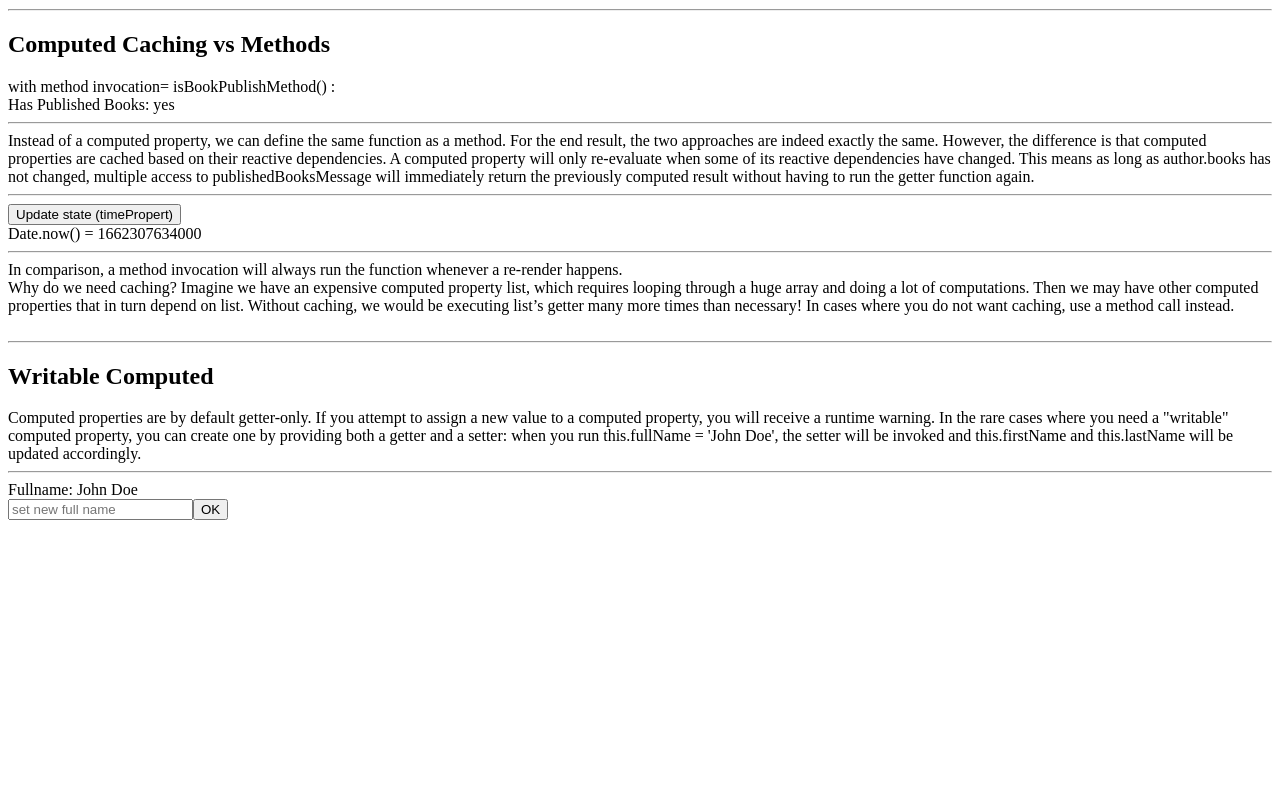
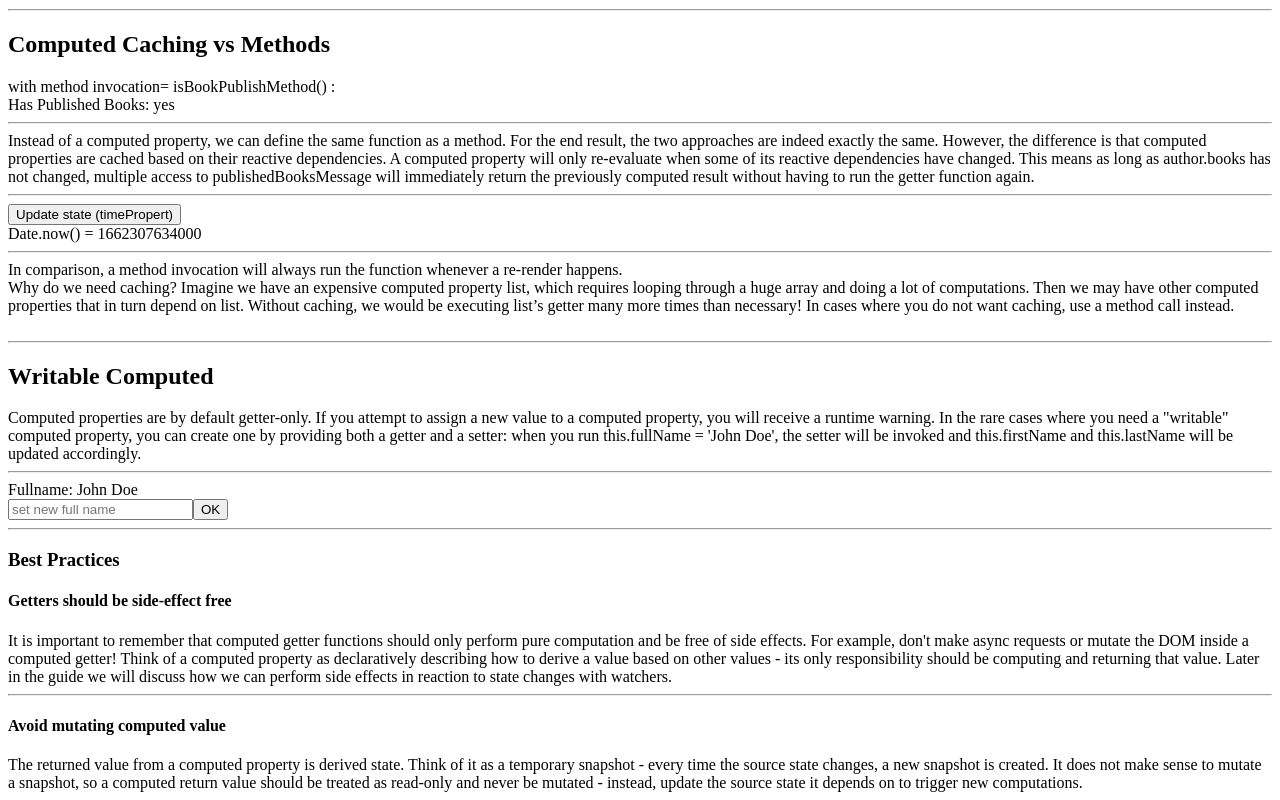
Before and after one commit to mehmethakan0220/vue, a Vue app in the folder 1-intro/2-reactivity/: page / in a window 1280 px wide. Shown: the part 411-1211 px from the top of the page. Before the commit the page ends 939 px from the top, so only its background shows below. Built offline with nearby package versions, Linux system fonts and the light colour scheme.

Commit message:
Best Practices

```diff
--- a/1-intro/2-reactivity/src/App.vue
+++ b/1-intro/2-reactivity/src/App.vue
@@ -48,6 +48,14 @@
   <hr>
   <div>Fullname: {{fullName}}</div>
   <input placeholder="set new full name" v-model="fnameLname" type="text"><button @click="setFullName">OK</button>
+  <br><hr>
+  <h3>Best Practices</h3>
+  <h4>Getters should be side-effect free</h4>
+  <div>
+    It is important to remember that computed getter functions should only perform pure computation and be free of side effects. For example, don't make async requests or mutate the DOM inside a computed getter! Think of a computed property as declaratively describing how to derive a value based on other values - its only responsibility should be computing and returning that value. Later in the guide we will discuss how we can perform side effects in reaction to state changes with watchers.
+  </div><hr>
+  <h4>Avoid mutating computed value</h4>
+  <div>The returned value from a computed property is derived state. Think of it as a temporary snapshot - every time the source state changes, a new snapshot is created. It does not make sense to mutate a snapshot, so a computed return value should be treated as read-only and never be mutated - instead, update the source state it depends on to trigger new computations.</div>
 
 </template>
 
```
